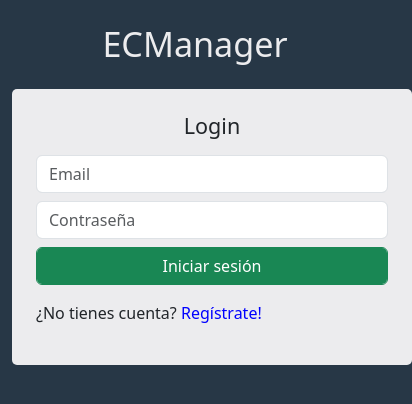
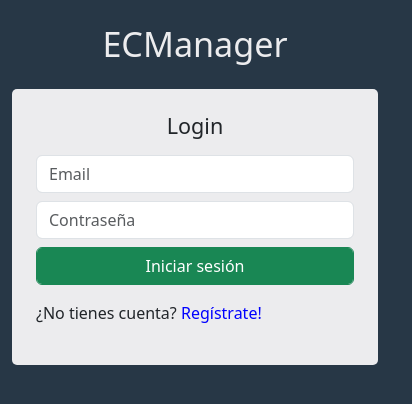
Before and after one commit to bygeze/ecmanage, a React (Create React App) app: page / in a window 390 px wide. Shown: the top 404 px of the page, 412 px wide, since content can reach past the window. Built offline with nearby package versions, Linux system fonts and the light colour scheme; no server answers.

Commit message:
Auth.css little fix

```diff
--- a/src/Auth.css
+++ b/src/Auth.css
@@ -16,3 +16,9 @@
 .app-title {
     color: #ececee;
 }
+
+@media (max-width: 575.98px) {
+    .Auth {
+        width: 100%
+    }
+}
```
